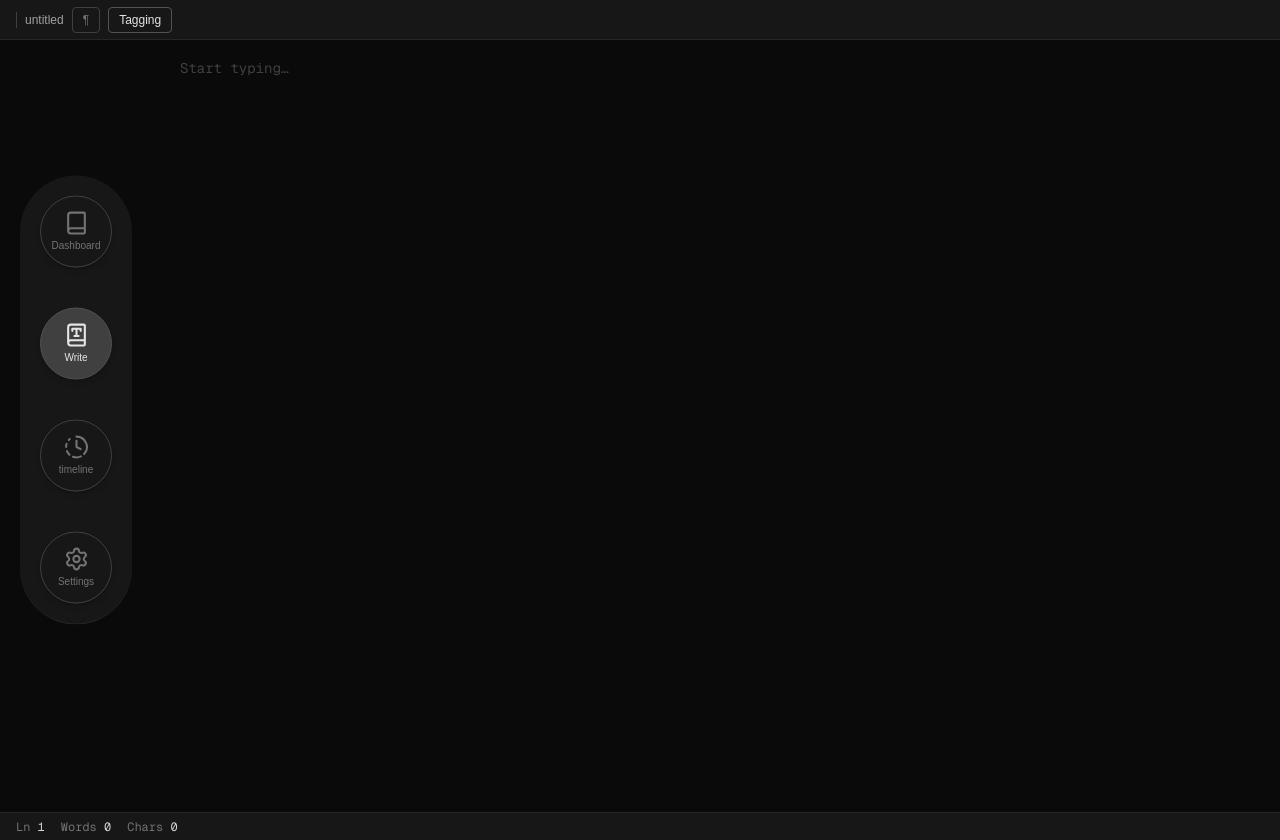
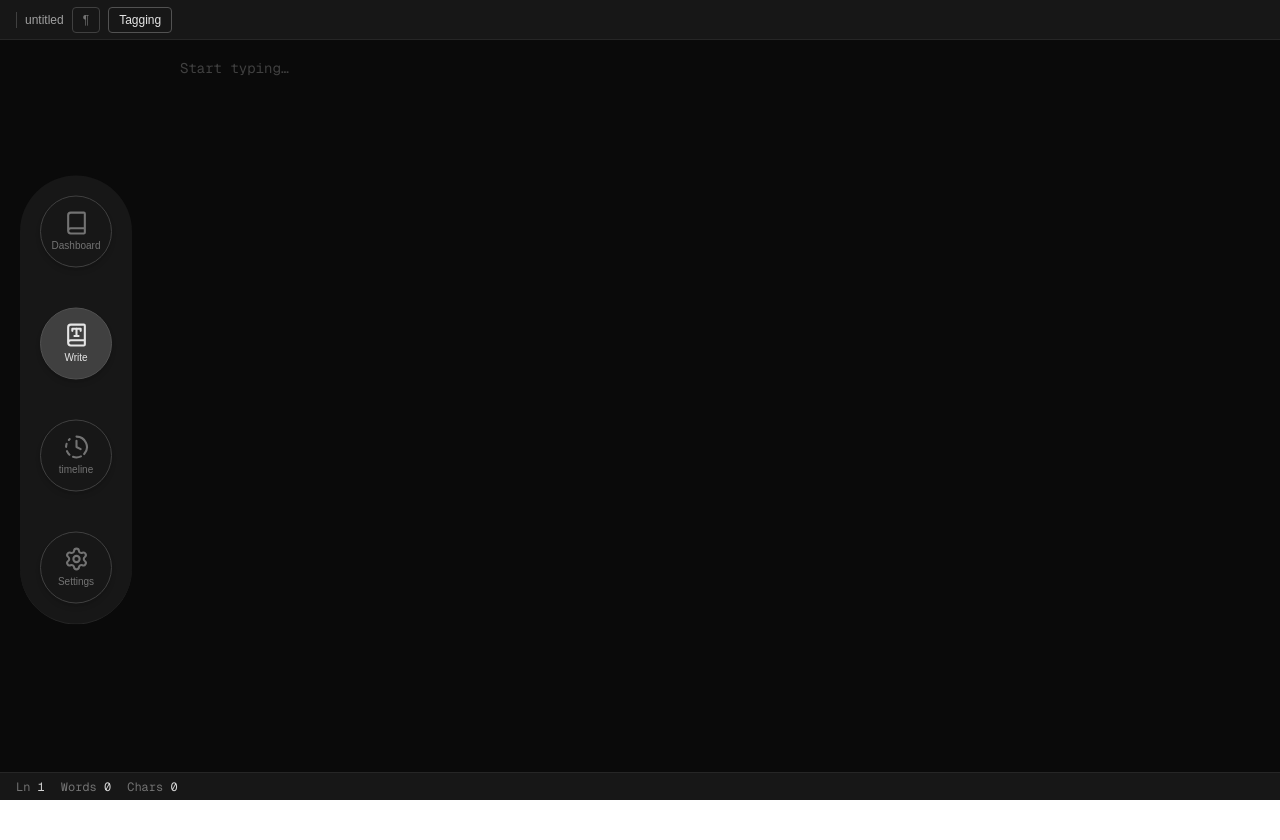
Before and after one commit to lm-vicente-j/WriteBuilder, a Next.js app: page /write in a window 1280 px wide. After the commit the page ends 800 px from the top, so only its background shows below. Built offline with nearby package versions, Linux system fonts and the light colour scheme.

Commit message:
fix: Keep the wrtie page in screen size

```diff
--- a/app/globals.css
+++ b/app/globals.css
@@ -19,7 +19,7 @@
   }
 }
 *{
-  overflow: hidden;
+  /* overflow: hidden; */
 }
 
 body {
--- a/app/layout.tsx
+++ b/app/layout.tsx
@@ -31,15 +31,13 @@ export default function RootLayout({
       lang="en"
       className={`${geistSans.variable} ${geistMono.variable} h-full antialiased`}
     >
-      <body className="min-h-full flex flex-col">
+      <body className="h-full flex flex-col">
 
-        <div className="w-full flex-none md:w-64">
-          <MenuBar />
-        </div>
+        <MenuBar />
 
         <TopToolbar />
 
-        <div className="grow md:overflow-y-auto flex flex-col">
+        <div className="flex-1 min-h-0 overflow-hidden flex flex-col">
           {children}
         </div>
       </body>
--- a/app/write/page.tsx
+++ b/app/write/page.tsx
@@ -24,7 +24,7 @@ export default function Editor() {
 
 
   return (
-    <div className="flex flex-col h-screen bg-neutral-950 font-mono text-sm text-neutral-100">
+    <div className="flex flex-col h-full bg-neutral-950 font-mono text-sm text-neutral-100">
 
 
       <main className="flex flex-1 pl-40 overflow-hidden">
--- a/components/MenuBar.tsx
+++ b/components/MenuBar.tsx
@@ -45,7 +45,7 @@ export default function MenuBar() {
 
 
     return (
-        <div  className='z-100 absolute top-1/2 -translate-y-1/2 flex flex-col items-center w-min h-min  border-b border-neutral-800 bg-neutral-900 rounded-full ml-5'>
+        <div  className='z-100 fixed top-1/2 -translate-y-1/2 flex flex-col items-center w-min h-min  border-b border-neutral-800 bg-neutral-900 rounded-full ml-5'>
             {MODULES.map((item, i) => {
 
                 const isActive = pathname === item.href;
```
